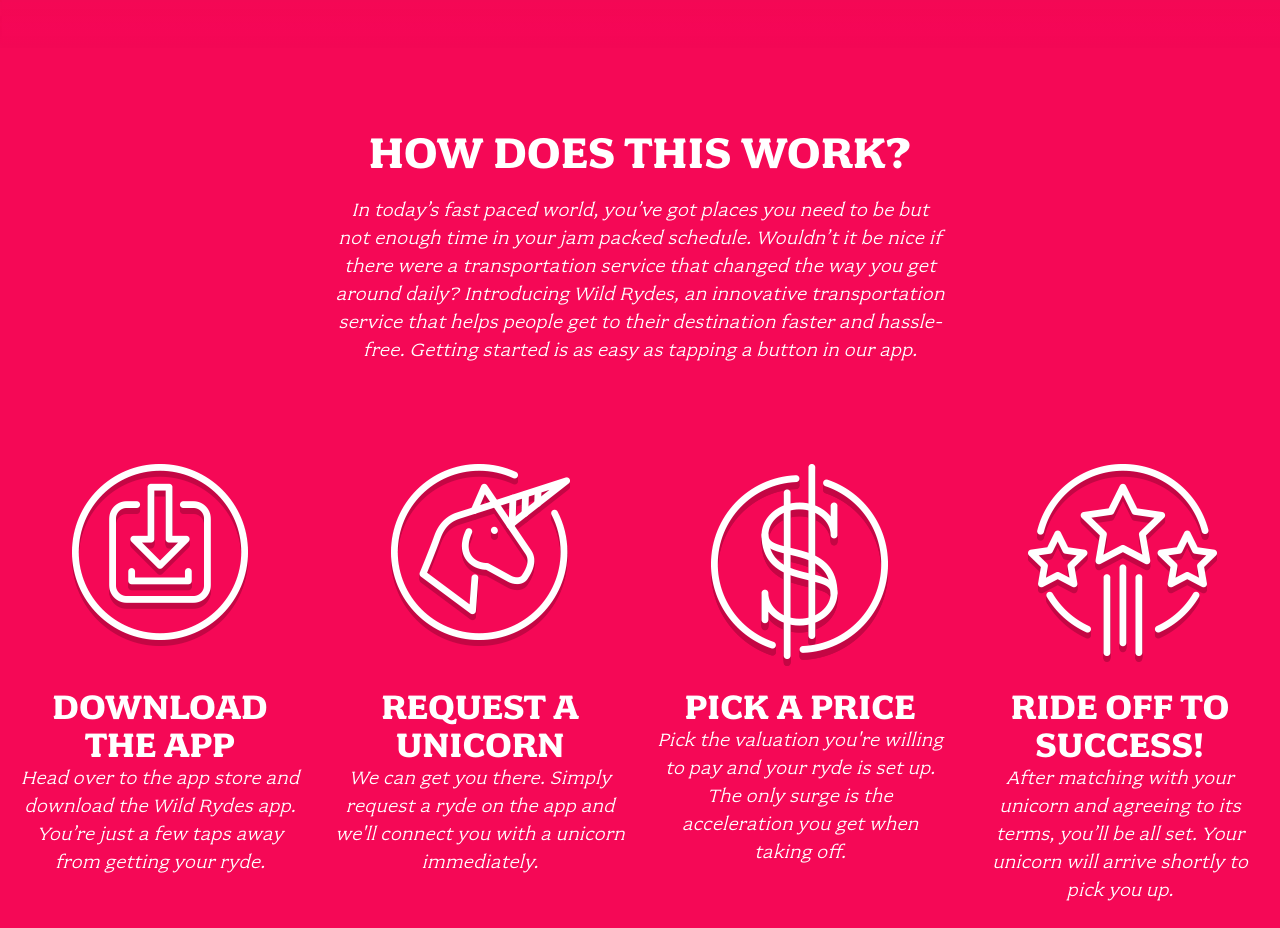
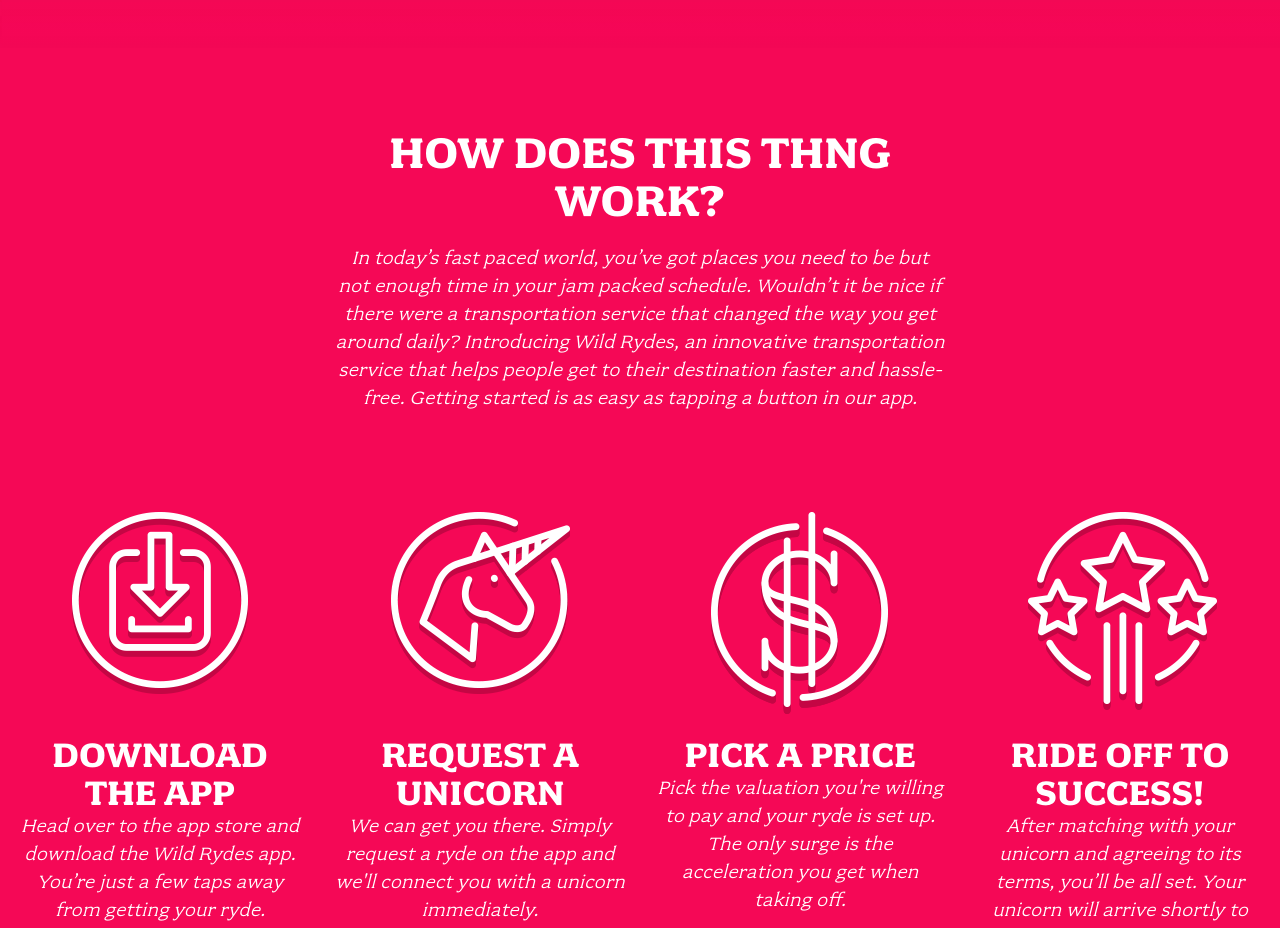
Before and after one commit to iganama/wildrydes-site, a plain HTML site: page index.html in a window 1280 px wide. Shown: the part 900-1828 px from the top of the page. Drawn offline with Linux system fonts and the light colour scheme.

Commit message:
Update index.html

```diff
--- a/index.html
+++ b/index.html
@@ -30,7 +30,7 @@
 
   <section class="home-about">
     <div class="row column large-9 xlarge-6 xxlarge-4">
-      <h2 class="section-title">How Does This Work?</h2>
+      <h2 class="section-title">How Does This THNG Work?</h2>
       <p class="content">
         In today’s fast paced world, you’ve got places you need to be but not enough time in your jam packed schedule. Wouldn’t it be nice if there were a transportation service that changed the way you get around daily? Introducing Wild Rydes, an innovative transportation service that helps people get to their destination faster and hassle-free. Getting started is as easy as tapping a button in our app.
       </p>
```
